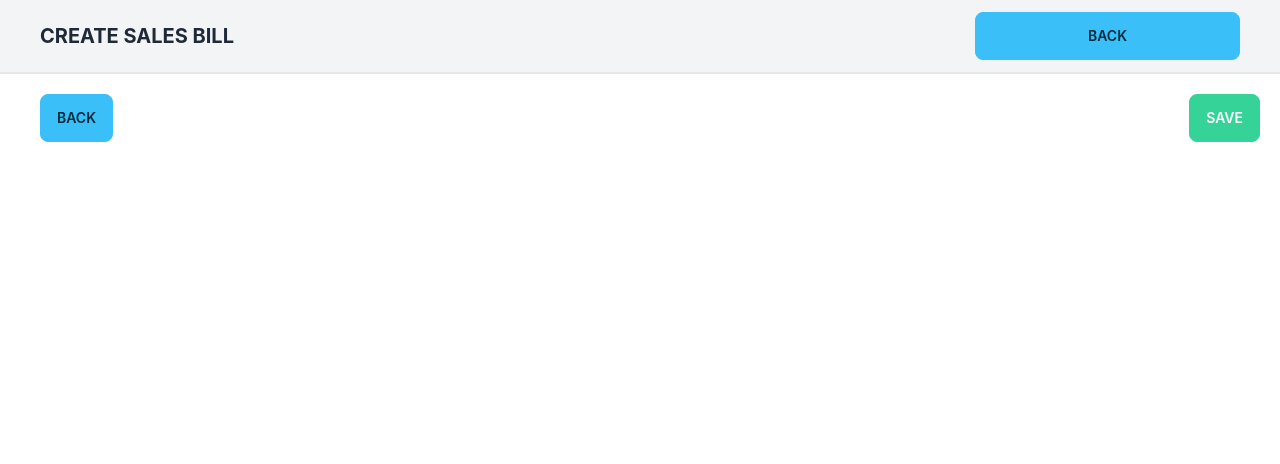
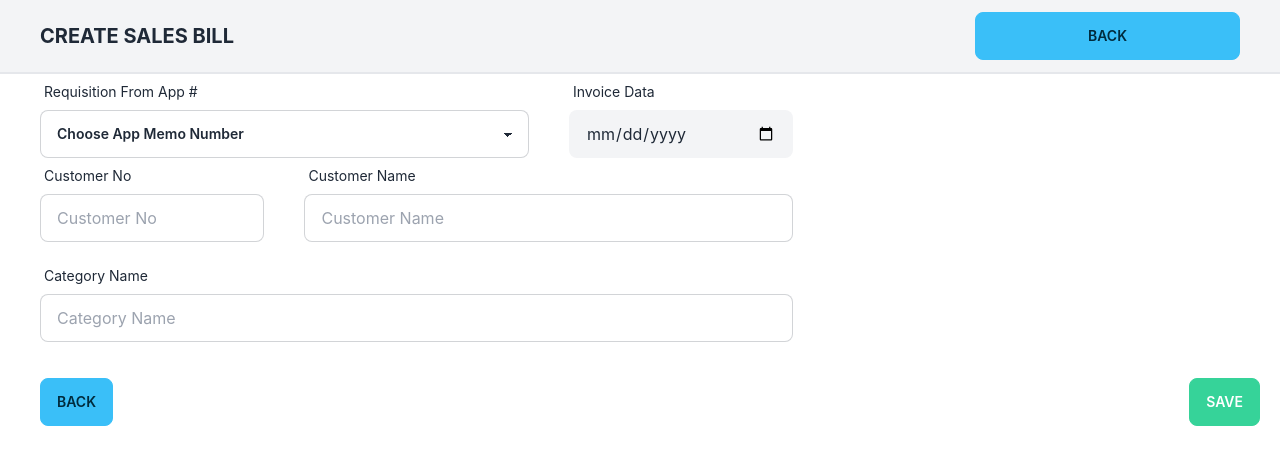
Before and after one commit to md-najmul-haque/medical-store-software, a React (Create React App) app: page / in a window 1280 px wide. Shown: the top 464 px of the page. Built offline with nearby package versions, Linux system fonts and the light colour scheme.

Commit message:
customer no and customer name field added

```diff
--- a/src/components/CreateSalesBill.js
+++ b/src/components/CreateSalesBill.js
@@ -15,7 +15,95 @@ const CreateSalesBill = () => {
             <form onSubmit={handleSubmit(onSubmit)}>
                 <div className='mx-5'>
 
+                    <div className='grid grid-cols-3 gap-x-5 pl-5 pr-20'>
+                        <div className='grid grid-cols-3 col-span-2 gap-x-10'>
+                            <div className="form-control w-full col-span-2">
+                                <label className="label">
+                                    <span className="label-text">Requisition From App #</span>
+                                </label>
+                                <select className="select w-full input-bordered" {...register("memoNumber")}>
+                                    <option selected>Choose App Memo Number</option>
+                                    <option>1</option>
+                                    <option>2</option>
+                                </select>
+                            </div>
 
+                            <div className="form-control w-full ">
+                                <label className="label">
+                                    <span className="label-text">Invoice Data</span>
+                                </label>
+                                <input
+                                    type="date"
+                                    defaultValue={Date.now()}
+                                    className="input bg-gray-100 w-full "
+                                    {...register("startData", {
+                                        valueAsDate: true,
+                                    })}
+                                />
+                            </div>
+                        </div>
+
+                        <div className='grid grid-cols-3 col-span-2 gap-x-10'>
+                            <div className="form-control w-full">
+                                <label className="label">
+                                    <span className="label-text">Customer No</span>
+                                </label>
+                                <input
+                                    type="text"
+                                    placeholder="Customer No"
+                                    className="input w-full input-bordered"
+                                    {...register("customerNo", {
+                                        required: {
+                                            value: true,
+                                            message: 'Customer No is required'
+                                        }
+                                    })} />
+                                <label className="label">
+                                    {errors.customerNo?.type === 'required' && <span className="label-text-alt text-red-500">{errors.customerNo.message}</span>}
+                                </label>
+                            </div>
+
+                            <div className="form-control w-full col-span-2">
+                                <label className="label">
+                                    <span className="label-text">Customer Name</span>
+                                </label>
+                                <input
+                                    type="text"
+                                    placeholder="Customer Name"
+                                    className="input w-full input-bordered"
+                                    {...register("customerName", {
+                                        required: {
+                                            value: true,
+                                            message: 'Customer Name is required'
+                                        }
+                                    })} />
+                                <label className="label">
+                                    {errors.customerName?.type === 'required' && <span className="label-text-alt text-red-500">{errors.customerName.message}</span>}
+                                </label>
+                            </div>
+                        </div>
+
+                        <div className="form-control w-full col-span-2">
+                            <label className="label">
+                                <span className="label-text">Category Name</span>
+                            </label>
+                            <input
+                                type="text"
+                                placeholder="Category Name"
+                                className="input w-full input-bordered"
+                                {...register("categoryName", {
+                                    required: {
+                                        value: true,
+                                        message: 'Category name is required'
+                                    }
+                                })} />
+                            <label className="label">
+                                {errors.categoryName?.type === 'required' && <span className="label-text-alt text-red-500">{errors.categoryName.message}</span>}
+                            </label>
+                        </div>
+
+
+                    </div>
 
 
                     <div className='flex justify-between items-center ml-5 mt-5'>
```
